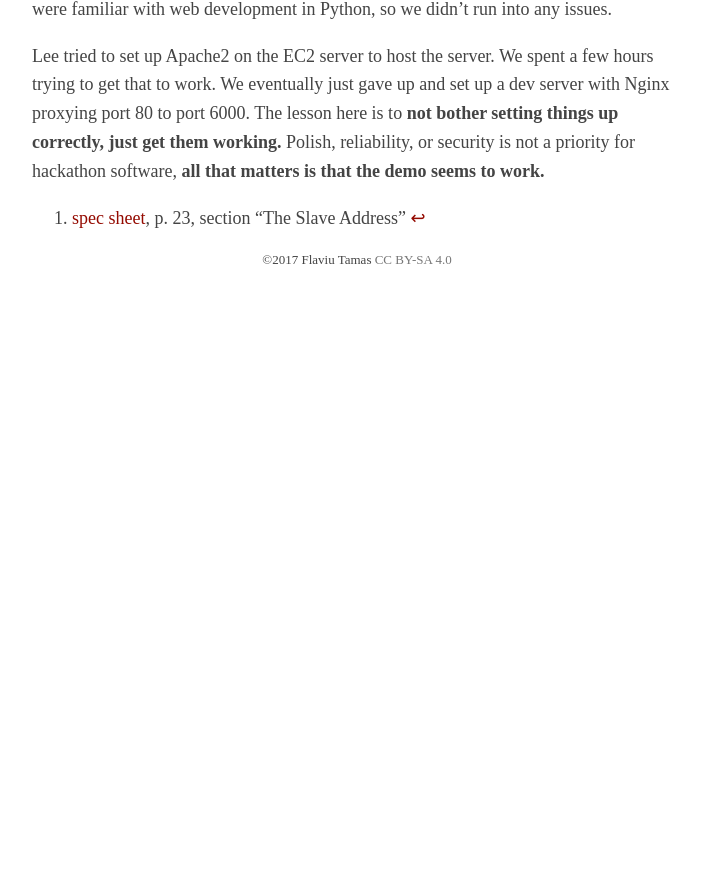
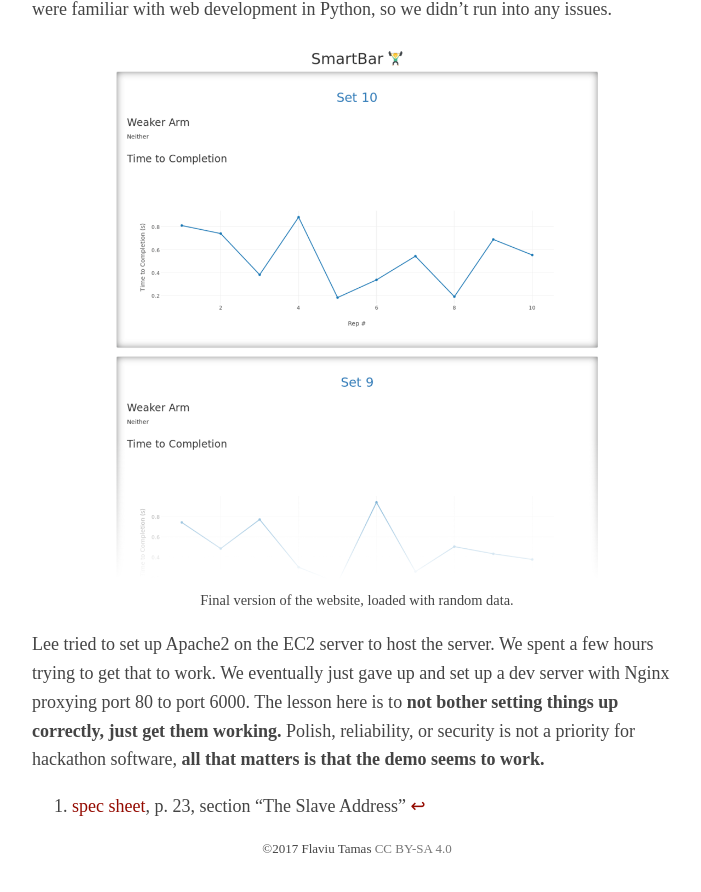
Before and after one commit to flaviut/flaviut.github.io, a Jekyll site: the page built from _posts/2017-04-06-hackgsu-postmortem.md, in a window 1280 px wide and 900 px high, scrolled down 2450 px. Shown: the top 892 px of the window, without its empty margins (283-984 px from the left). Built offline with Jekyll 4.4.1, drawn with Linux system fonts in a browser that asks for light colours; some web fonts are replaced; before the commit the page ends 2761 px from its top, so only the background shows below that.

Commit message:
Add website sreenshot

```diff
--- a/_posts/2017-04-06-hackgsu-postmortem.md
+++ b/_posts/2017-04-06-hackgsu-postmortem.md
@@ -62,6 +62,10 @@ PostgreSQL. Writing the website was pretty straightforward. Even though we were
 not familiar with Flask or SQLAlchemy, we were familiar with web development in
 Python, so we didn't run into any issues.
 
+{% include image.html
+    url="/assets/images/2017-04-06-hackgsu-postmortem/3.png"
+    description="Final version of the website, loaded with random data." %}
+
 Lee tried to set up Apache2 on the EC2 server to host the server. We spent a
 few hours trying to get that to work. We eventually just gave up and set up a
 dev server with Nginx proxying port 80 to port 6000. The lesson here is to
```
Also changed, not shown: assets/images/2017-04-06-hackgsu-postmortem/3.min.png (added), assets/images/2017-04-06-hackgsu-postmortem/3.png (added).
